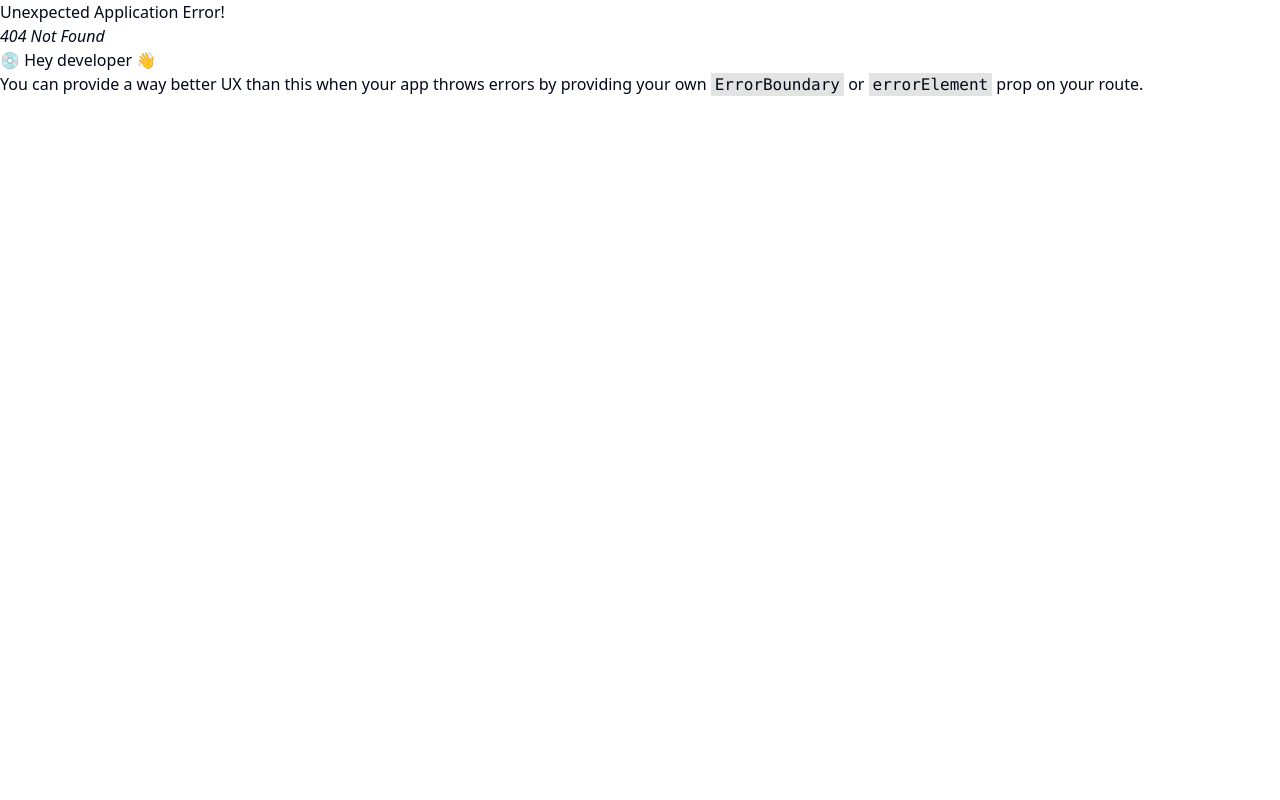
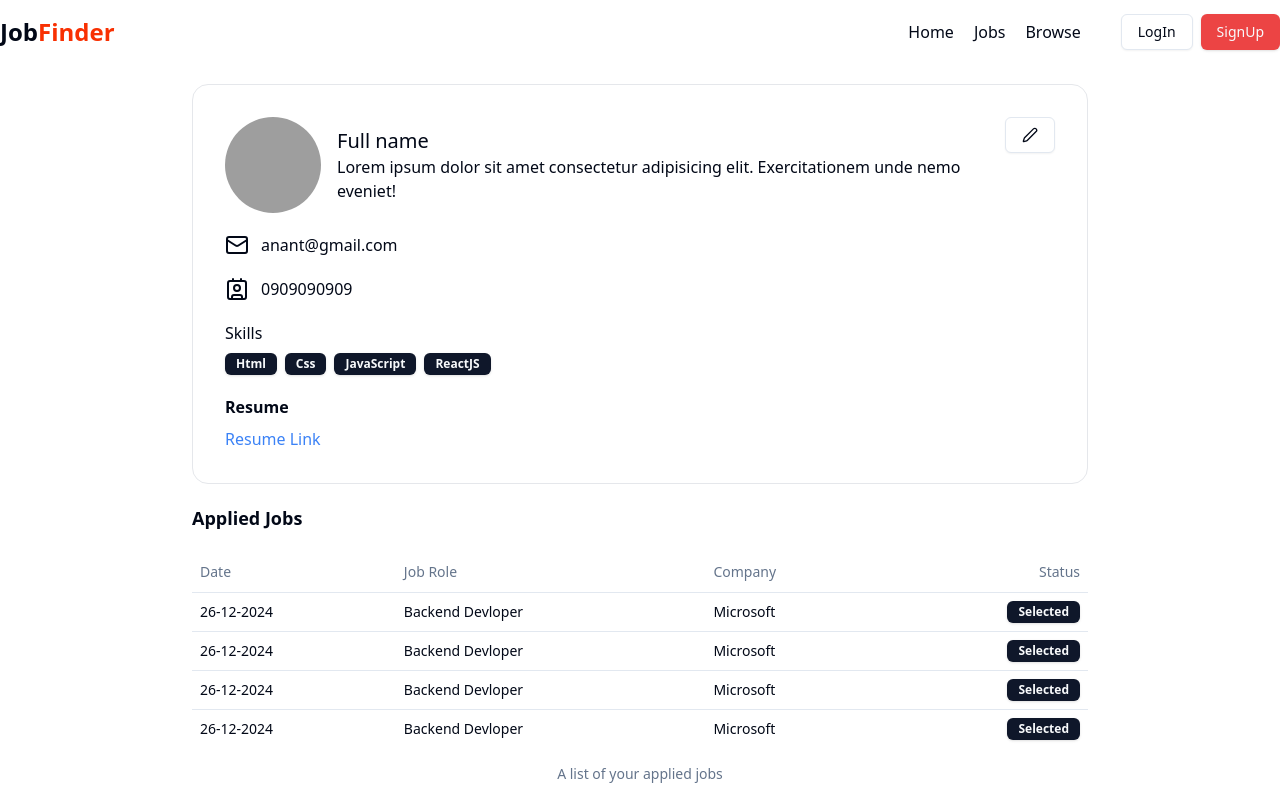
Before and after one commit to yamani2004/jobfinder, a React (Vite) app in the folder frontend/: page /profile in a window 1280 px wide. Before the commit this address had no page. Built offline with nearby package versions, Linux system fonts and the light colour scheme; grey boxes are pictures that could not be loaded.

Commit message:
User Profile Page Done

```diff
--- /dev/null
+++ b/frontend/src/components/AppliedJobTable.jsx
@@ -0,0 +1,33 @@
+import React from 'react'
+import {Table, TableBody, TableCaption, TableCell, TableHead, TableHeader, TableRow} from './ui/table'
+import { Badge } from './ui/badge'
+
+export default function AppliedJobTable() {
+  return (
+    <div>
+        <Table>
+            <TableCaption>A list of your applied jobs</TableCaption>
+            <TableHeader>
+                <TableRow>
+                    <TableHead>Date</TableHead>
+                    <TableHead>Job Role</TableHead>
+                    <TableHead>Company</TableHead>
+                    <TableHead className='text-right'>Status</TableHead>
+                </TableRow>
+            </TableHeader>
+            <TableBody>
+                {
+                    [1,2,3,4].map((item, ind) => (
+                        <TableRow>
+                            <TableCell>26-12-2024</TableCell>
+                            <TableCell>Backend Devloper</TableCell>
+                            <TableCell>Microsoft</TableCell>
+                            <TableCell className='text-right'><Badge>Selected</Badge></TableCell>
+                        </TableRow>
+                    ))
+                }
+            </TableBody>
+        </Table>
+    </div>
+  )
+}
--- /dev/null
+++ b/frontend/src/components/Profile.jsx
@@ -0,0 +1,61 @@
+import React from 'react'
+import Navbar from './shared/Navbar'
+import { Avatar, AvatarImage } from './ui/avatar'
+import { Button } from './ui/button'
+import { Contact, Mail, Pen } from 'lucide-react'
+import { Badge } from './ui/badge'
+import { Label } from './ui/label'
+import AppliedJobTable from './AppliedJobTable'
+
+const skills = ["Html", "Css", "JavaScript", "ReactJS"]
+
+export default function Profile() {
+    const haveResume = true;
+    return (
+        <div>
+            <Navbar />
+            <div className="max-w-4xl mx-auto bg-white border border-gray-200 rounded-2xl my-5 p-8">
+                <div className="flex justify-between">
+                    <div className="flex  items-center gap-4">
+                        <Avatar className="h-24 w-24">
+                            <AvatarImage src="https://github.com/shadcn.png" />
+                        </Avatar>
+                        <div>
+                            <h1 className='font-medium text-xl'>Full name</h1>
+                            <p>Lorem ipsum dolor sit amet consectetur adipisicing elit. Exercitationem unde nemo eveniet!</p>
+                        </div>
+                    </div>
+                    <Button className='text-right' variant="outline"><Pen /></Button>
+                </div>
+                <div>
+                    <div className="flex items-center gap-3 mt-5">
+                        <Mail />
+                        <span>anant@gmail.com</span>
+                    </div>
+                    <div className="flex items-center gap-3 mt-5">
+                        <Contact />
+                        <span>0909090909</span>
+                    </div>
+                </div>
+                <div className='my-5'>
+                    <h1>Skills</h1>
+                    <div className='flex items-center gap-2 my-2'>
+                        {
+                            skills.length !== 0 ? skills.map((el, ind) => <Badge key={ind}>{el}</Badge>) : <span>NA</span>
+                        }
+                    </div>
+                </div>
+                <div className='grid w-full max-w-sm items-ceter gap-2'>
+                    <Label className='text-md font-bold'>Resume</Label>
+                    {
+                        haveResume ? <a target="blank" href="https://youtube.com" className='text-blue-500 w-full hover:underline cursor-pointer'>Resume Link</a> : <span>NA</span>
+                    }
+                </div>
+            </div>
+            <div className="max-w-4xl mx-auto bg-white rounded-2xl">
+                <h1 className='font-bold text-lg my-5'>Applied Jobs</h1>
+                <AppliedJobTable />
+            </div>
+        </div>
+    )
+}
--- a/frontend/src/components/shared/Navbar.jsx
+++ b/frontend/src/components/shared/Navbar.jsx
@@ -46,7 +46,7 @@
                                     <div className='flex flex-col text-gray-600 my-2'>
                                         <div className='flex w-fit items-center gap-2 cursor-pointer'>
                                             <User2 />
-                                            <Button variant='link'>View Profile</Button>
+                                            <Button variant='link'><Link to={"/profile"}>View Profile</Link></Button>
                                         </div>
                                         <div className='flex w-fit items-center gap-2 cursor-pointer'>
                                             <LogOut />
--- /dev/null
+++ b/frontend/src/components/ui/table.jsx
@@ -0,0 +1,86 @@
+import * as React from "react"
+
+import { cn } from "@/lib/utils"
+
+const Table = React.forwardRef(({ className, ...props }, ref) => (
+  <div className="relative w-full overflow-auto">
+    <table
+      ref={ref}
+      className={cn("w-full caption-bottom text-sm", className)}
+      {...props} />
+  </div>
+))
+Table.displayName = "Table"
+
+const TableHeader = React.forwardRef(({ className, ...props }, ref) => (
+  <thead ref={ref} className={cn("[&_tr]:border-b", className)} {...props} />
+))
+TableHeader.displayName = "TableHeader"
+
+const TableBody = React.forwardRef(({ className, ...props }, ref) => (
+  <tbody
+    ref={ref}
+    className={cn("[&_tr:last-child]:border-0", className)}
+    {...props} />
+))
+TableBody.displayName = "TableBody"
+
+const TableFooter = React.forwardRef(({ className, ...props }, ref) => (
+  <tfoot
+    ref={ref}
+    className={cn("border-t bg-muted/50 font-medium [&>tr]:last:border-b-0", className)}
+    {...props} />
+))
+TableFooter.displayName = "TableFooter"
+
+const TableRow = React.forwardRef(({ className, ...props }, ref) => (
+  <tr
+    ref={ref}
+    className={cn(
+      "border-b transition-colors hover:bg-muted/50 data-[state=selected]:bg-muted",
+      className
+    )}
+    {...props} />
+))
+TableRow.displayName = "TableRow"
+
+const TableHead = React.forwardRef(({ className, ...props }, ref) => (
+  <th
+    ref={ref}
+    className={cn(
+      "h-10 px-2 text-left align-middle font-medium text-muted-foreground [&:has([role=checkbox])]:pr-0 [&>[role=checkbox]]:translate-y-[2px]",
+      className
+    )}
+    {...props} />
+))
+TableHead.displayName = "TableHead"
+
+const TableCell = React.forwardRef(({ className, ...props }, ref) => (
+  <td
+    ref={ref}
+    className={cn(
+      "p-2 align-middle [&:has([role=checkbox])]:pr-0 [&>[role=checkbox]]:translate-y-[2px]",
+      className
+    )}
+    {...props} />
+))
+TableCell.displayName = "TableCell"
+
+const TableCaption = React.forwardRef(({ className, ...props }, ref) => (
+  <caption
+    ref={ref}
+    className={cn("mt-4 text-sm text-muted-foreground", className)}
+    {...props} />
+))
+TableCaption.displayName = "TableCaption"
+
+export {
+  Table,
+  TableHeader,
+  TableBody,
+  TableFooter,
+  TableHead,
+  TableRow,
+  TableCell,
+  TableCaption,
+}
```
Also changed, not shown: frontend/src/App.jsx (+6 -1 lines).
